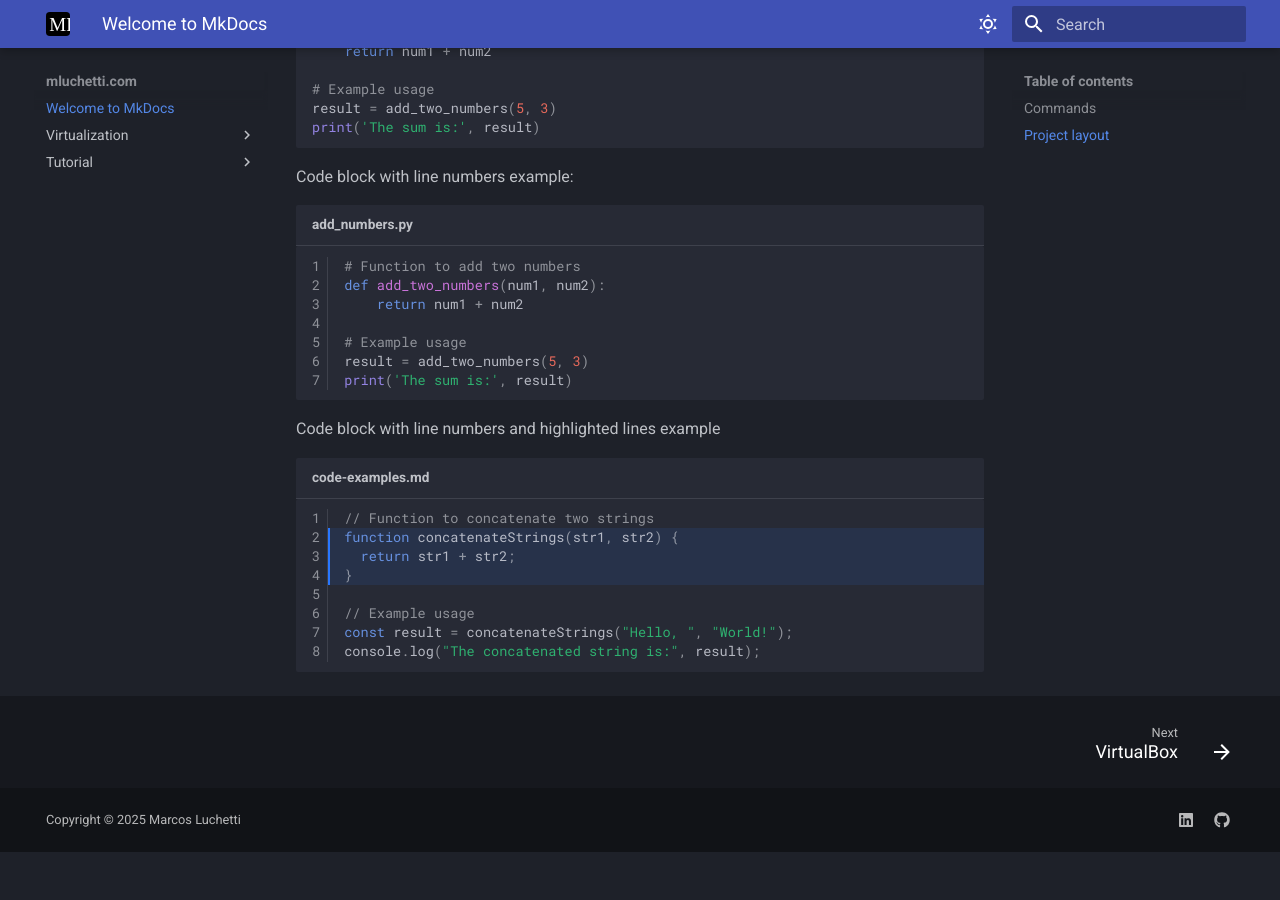
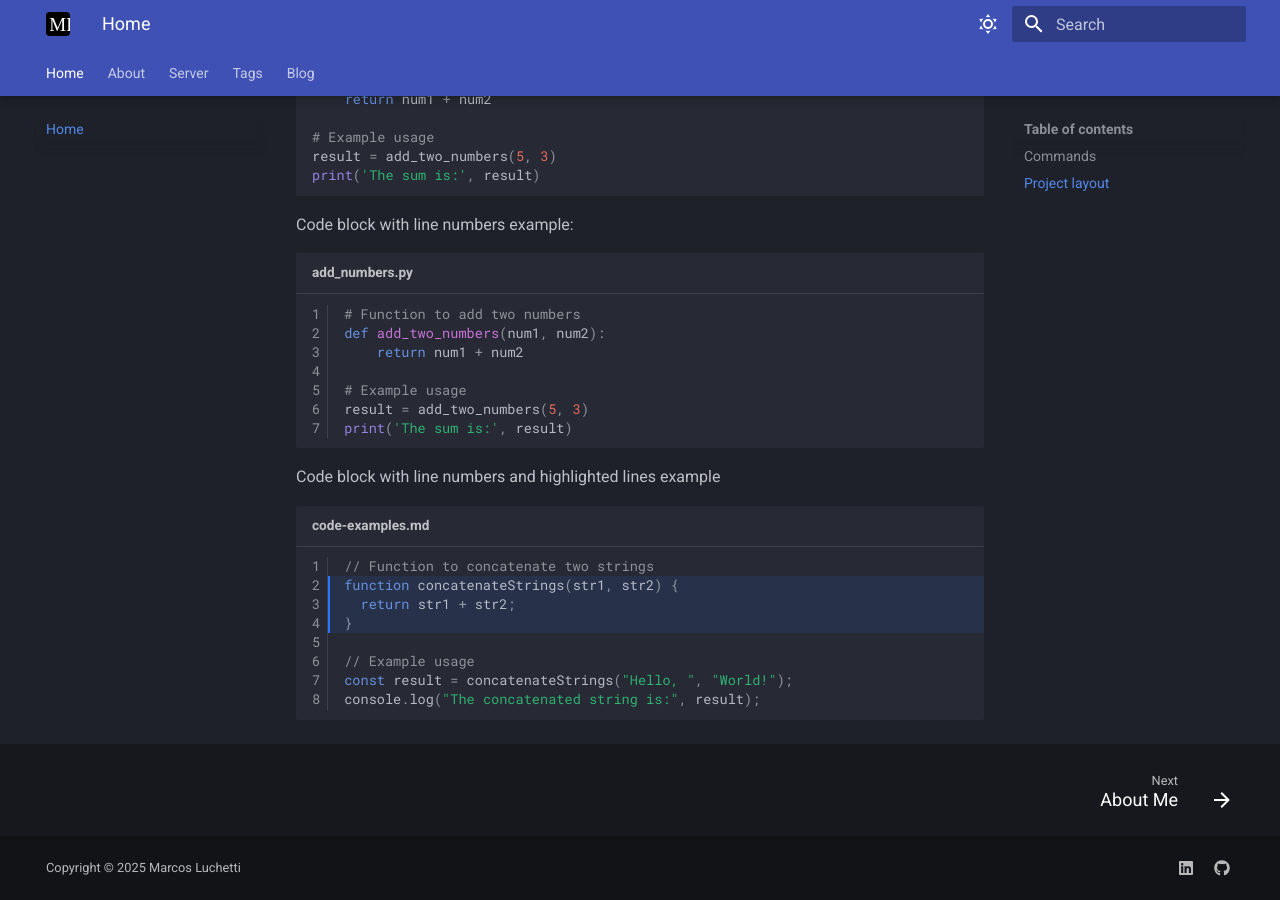
Before and after one commit to mluchettii/mkdocs-material-mluchetti, an MkDocs documentation site: the page built from docs/index.md, in a window 1280 px wide and 900 px high, scrolled down 757 px. Built offline with MkDocs 1.6.1 and Material for MkDocs 9.7.7, drawn with Linux system fonts in a browser that asks for light colours; emoji names are drawn with the system emoji font; before the commit the page ends 1609 px from its top, so only the background shows below that.

Commit message:
Added navigation, search, tags, blog

```diff
--- a/mkdocs.yml
+++ b/mkdocs.yml
@@ -10,6 +10,17 @@ theme:
   favicon: assets/ml-icon.svg
   features:
     - navigation.footer
+    - navigation.instant
+    - navigation.instant.progress
+    - navigation.tracking
+    - navigation.tabs
+    - navigation.tabs.sticky
+    - navigation.sections
+    - navigation.expand
+    - navigation.top
+    - search.suggest
+    - search.highlight
+
   palette:
     # Dark Mode
     - scheme: slate
@@ -26,6 +37,25 @@ theme:
         name: Light mode
       primary: indigo
       accent: deep purple
+
+
+nav:
+  - Home: index.md
+  - About:
+    - About Me: about/about.md
+  - Server:
+    - Setup: server/server.md
+    - Virtualization:
+      - VirtualBox: server/virtualization/virtualbox.md
+  - Tags: tags.md
+  - Blog:
+    - blog/index.md
+
+
+plugins:
+  - search
+  - tags
+  - blog
 
 
 markdown_extensions:
```
Also changed, not shown: docs/blog/index.md (added, +1 -0 lines), docs/blog/posts/2025-11-05-First-post.md (added, +12 -0 lines), docs/server/virtualization/virtualbox.md (renamed from docs/Virtualization/VirtualBox.md, +8 -0 lines), docs/tags.md (added, +3 -0 lines), docs/about/about.md (added), docs/server/server.md (added), docs/server/virtualization/vbox-portforward.png (renamed from docs/Virtualization/vbox-portforward.png).
